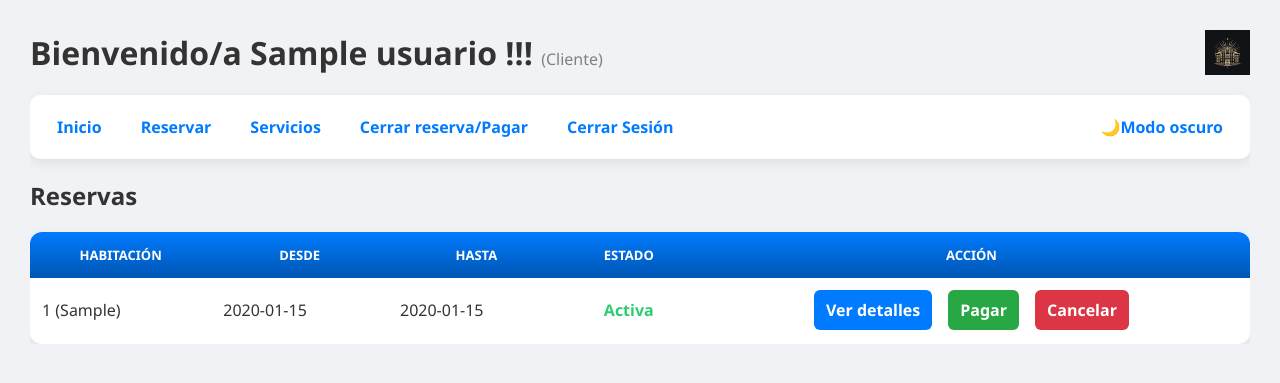
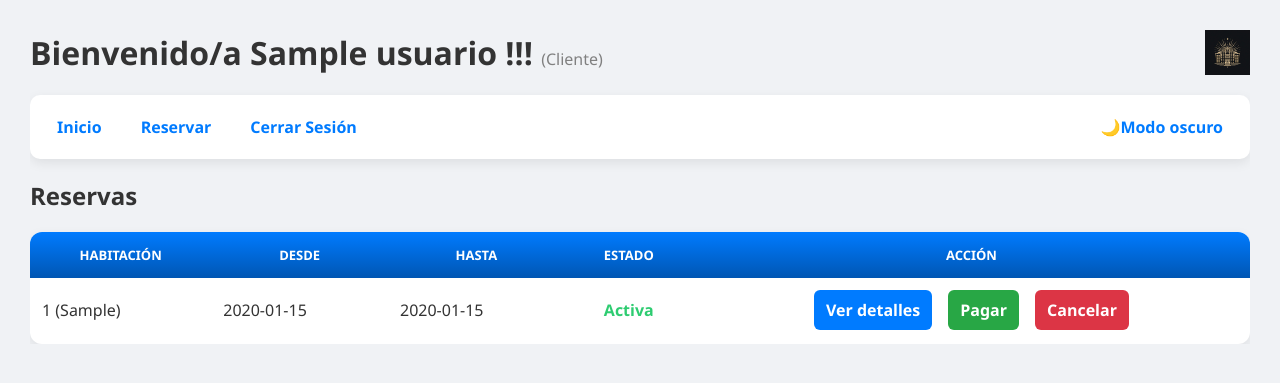
Before and after one commit to Gonzalo-721/Proyecto, a Flask app: page /dashboard_cliente in a window 1280 px wide. Shown: the top 383 px of the page. Run offline with Flask 3, Linux system fonts and the light colour scheme; the visitor is signed in with stand-in values (Sample User, id 1); tables that the repository leaves empty hold one stand-in row (values such as "Sample post").

Commit message:
Update dashboard_cliente.html

```diff
--- a/templates/dashboard_cliente.html
+++ b/templates/dashboard_cliente.html
@@ -21,8 +21,6 @@
         <nav class="nav">
             <a href="{{ url_for('dashboard_cliente') }}" class="nav-link">Inicio</a>
             <a href="{{ url_for('reservar') }}" class="nav-link">Reservar</a>
-            <a href="{{ url_for('servicios') }}" class="nav-link">Servicios</a>
-            <a class="nav-link">Cerrar reserva/Pagar</a>
             <a href="{{ url_for('logout') }}" class="nav-link logout">Cerrar Sesión</a>
 
             <button id="toggle-dark" class="nav-link nav-toggle" type="button">
```
